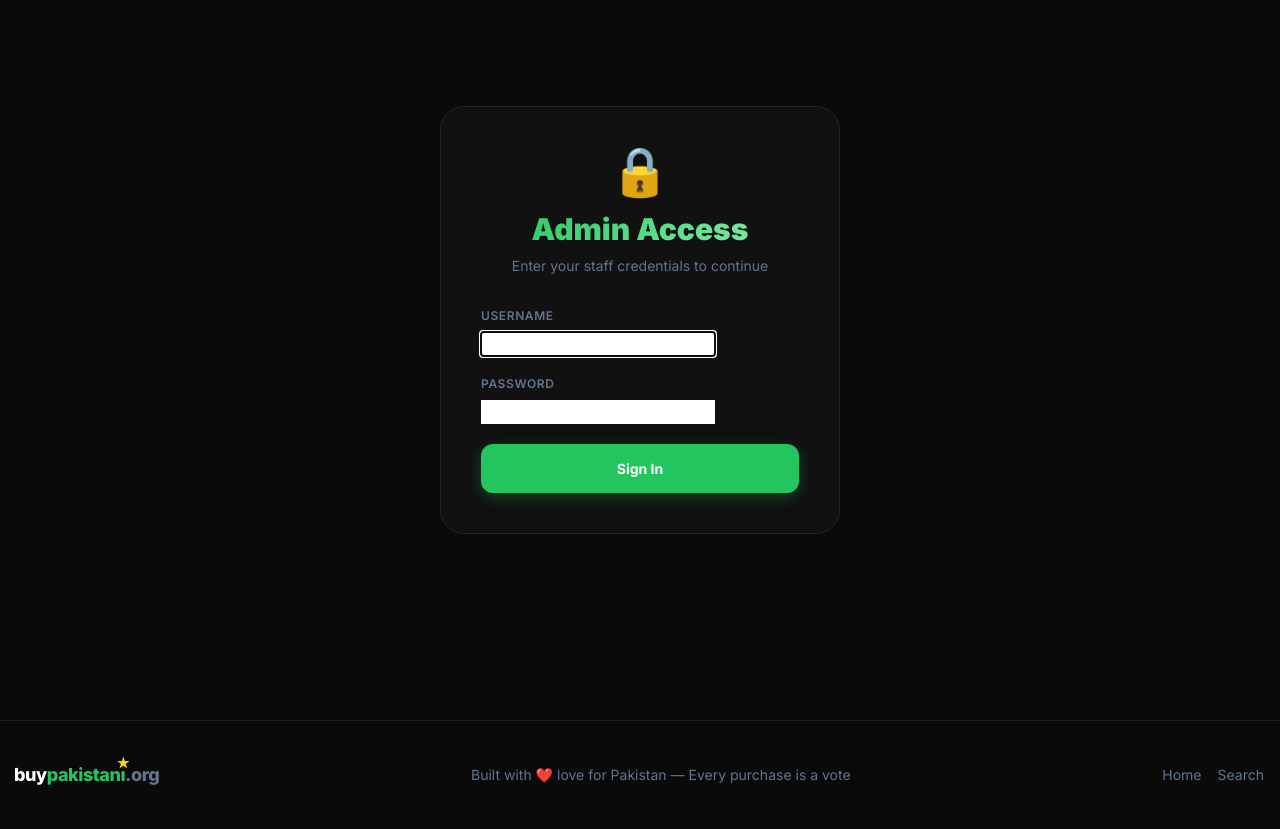
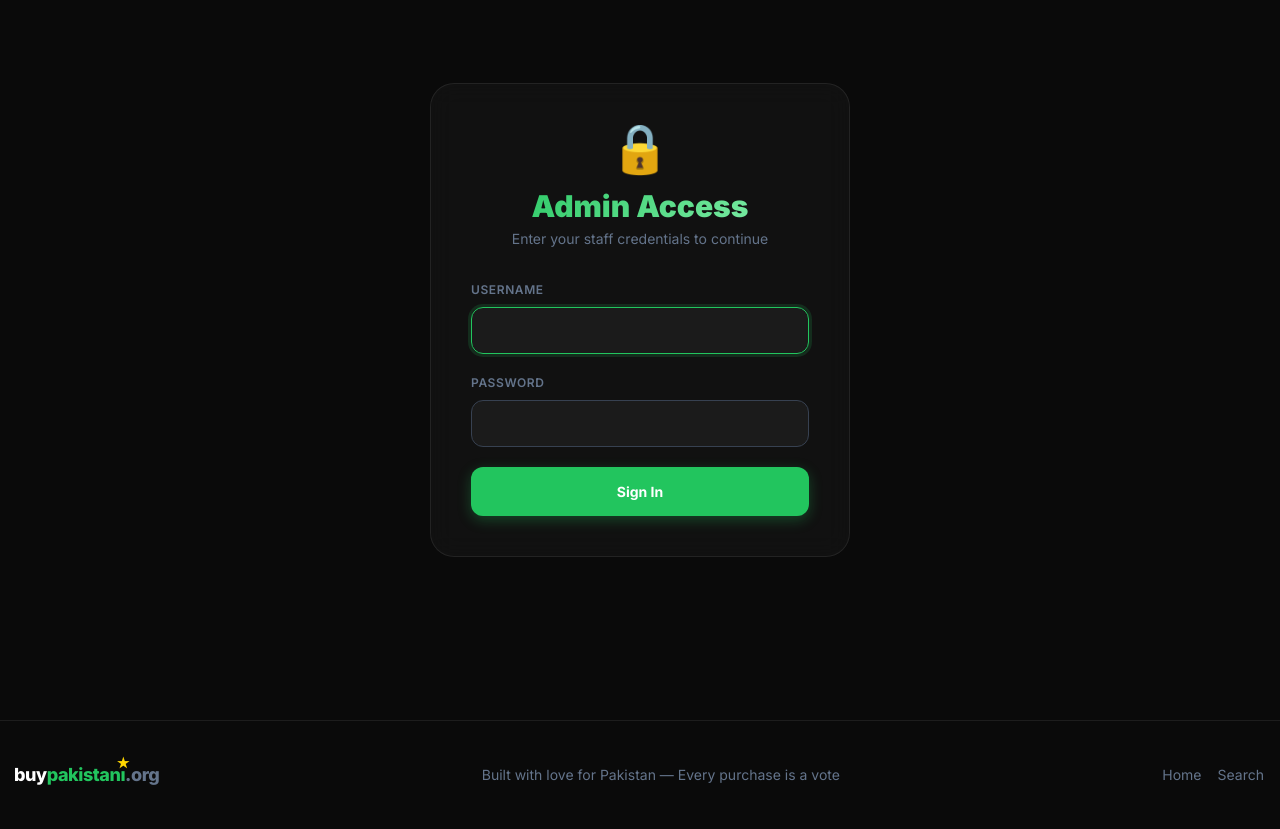
Before and after one commit to iamreyanasghar/PakChoice, a Django app: page /admin in a window 1280 px wide. Shown: the part 65-894 px from the top of the page. Run offline with Django 5.2, Linux system fonts and the light colour scheme; parts of the project's set-up code (start-up, migrations or seed data) failed here and were passed over; some libraries are stand-ins or nearby versions.

Commit message:
add style to admin login

```diff
--- a/core/views.py
+++ b/core/views.py
@@ -192,18 +192,7 @@ def add_alternative(request, slug):
         alt.product = product
         alt.added_by = request.user if request.user.is_authenticated else None
         alt.status = 'pending'
-        local_image = request.FILES.get('local_image')
-        if local_image:
-            import os, uuid
-            ext = os.path.splitext(local_image.name)[1]
-            filename = f'{uuid.uuid4().hex}{ext}'
-            save_path = os.path.join('static', 'img', 'alternative', filename)
-            os.makedirs(os.path.dirname(save_path), exist_ok=True)
-            with open(save_path, 'wb+') as destination:
-                for chunk in local_image.chunks():
-                    destination.write(chunk)
-            alt.local_image = f'alternative/{filename}'
-        elif alt.image_url:
+        if alt.image_url:
             alt.local_image = download_image_from_url(alt.image_url, 'alternative')
         alt.save()
         messages.success(request, '✅ Alternative submitted! It will appear after admin review.')
--- /dev/null
+++ b/static/css/admin-login.css
@@ -0,0 +1,91 @@
+/* ---------- Admin Login Page ---------- */
+.admin-login-wrapper {
+  min-height: 80vh;
+  display: flex;
+  align-items: center;
+  justify-content: center;
+  padding: 2rem 1rem;
+}
+
+.admin-login-card {
+  width: 100%;
+  max-width: 420px;
+}
+
+.admin-login-card .glass {
+  padding: 2.5rem;
+}
+
+.admin-login-card h1 {
+  text-align: center;
+  margin-bottom: 0.25rem;
+}
+
+.admin-login-card .subtitle {
+  text-align: center;
+  color: var(--text-muted);
+  font-size: 0.875rem;
+  margin-bottom: 2rem;
+}
+
+.admin-login-card .form-group {
+  margin-bottom: 1.25rem;
+}
+
+.admin-login-card .form-group label {
+  display: block;
+  font-size: 0.75rem;
+  font-weight: 600;
+  text-transform: uppercase;
+  letter-spacing: 0.05em;
+  color: var(--text-muted);
+  margin-bottom: 0.5rem;
+}
+
+.admin-login-card .form-input {
+  width: 100%;
+  padding: 0.75rem 1rem;
+  border-radius: 0.75rem;
+  background: var(--input-bg);
+  border: 1px solid var(--input-border);
+  color: var(--text-primary);
+  font-size: 0.875rem;
+  transition: border-color 0.2s ease, box-shadow 0.2s ease;
+  outline: none;
+}
+
+.admin-login-card .form-input:focus {
+  border-color: #22c55e;
+  box-shadow: 0 0 0 3px rgba(34, 197, 94, 0.15);
+}
+
+.admin-login-card .field-error {
+  color: #f87171;
+  font-size: 0.75rem;
+  margin-top: 0.375rem;
+}
+
+.admin-login-card .btn-submit {
+  width: 100%;
+  padding: 0.875rem 1.5rem;
+  border-radius: 0.75rem;
+  background: #22c55e;
+  color: #fff;
+  font-weight: 700;
+  font-size: 0.875rem;
+  border: none;
+  cursor: pointer;
+  transition: all 0.2s ease;
+  box-shadow: 0 4px 14px rgba(34, 197, 94, 0.3);
+  margin-top: 0.5rem;
+}
+
+.admin-login-card .btn-submit:hover {
+  background: #16a34a;
+  transform: translateY(-1px);
+  box-shadow: 0 6px 20px rgba(34, 197, 94, 0.4);
+}
+
+.admin-login-card .btn-submit:active {
+  transform: translateY(0);
+}
--- a/templates/core/admin_login.html
+++ b/templates/core/admin_login.html
@@ -1,68 +1,9 @@
 {% extends 'core/base.html' %}
+{% load widget_tweaks static %}
 {% block title %}Admin Login — BuyPakistani{% endblock %}
 
 {% block extra_css %}
-<style>
-.admin-login-wrapper {
-  min-height: 80vh;
-  display: flex;
-  align-items: center;
-  justify-content: center;
-  padding: 2rem 1rem;
-}
-.admin-login-card {
-  width: 100%;
-  max-width: 400px;
-}
-.admin-login-card .glass {
-  padding: 2.5rem;
-}
-.admin-login-card h1 {
-  text-align: center;
-  margin-bottom: 0.5rem;
-}
-.admin-login-card .subtitle {
-  text-align: center;
-  color: var(--text-muted);
-  font-size: 0.875rem;
-  margin-bottom: 2rem;
-}
-.admin-login-card .form-input {
-  width: 100%;
-  padding: 0.75rem 1rem;
-  border-radius: 0.75rem;
-  background: var(--input-bg);
-  border: 1px solid var(--input-border);
-  color: var(--text-primary);
-  font-size: 0.875rem;
-  transition: border-color 0.2s, background 0.3s;
-  outline: none;
-}
-.admin-login-card .form-input:focus {
-  border-color: #22c55e;
-}
-.admin-login-card .btn-submit {
-  width: 100%;
-  padding: 0.875rem 1.5rem;
-  border-radius: 0.75rem;
-  background: #22c55e;
-  color: #fff;
-  font-weight: 700;
-  font-size: 0.875rem;
-  border: none;
-  cursor: pointer;
-  transition: all 0.2s ease;
-  box-shadow: 0 4px 14px rgba(34,197,94,0.3);
-}
-.admin-login-card .btn-submit:hover {
-  background: #16a34a;
-  transform: translateY(-1px);
-  box-shadow: 0 6px 20px rgba(34,197,94,0.4);
-}
-.admin-login-card .btn-submit:active {
-  transform: translateY(0);
-}
-</style>
+<link rel="stylesheet" href="{% static 'css/admin-login.css' %}">
 {% endblock %}
 
 {% block content %}
@@ -88,13 +29,19 @@
 
             <form method="post" class="space-y-5">
                 {% csrf_token %}
-                <div>
-                    <label class="block text-xs uppercase tracking-wider mb-2 font-semibold" style="color:var(--text-muted)">Username</label>
-                    {{ form.username }}
+                <div class="form-group">
+                    <label for="{{ form.username.id_for_label }}">Username</label>
+                    {{ form.username|add_class:"form-input" }}
+                    {% if form.username.errors %}
+                    <p class="field-error">{{ form.username.errors.0 }}</p>
+                    {% endif %}
                 </div>
-                <div>
-                    <label class="block text-xs uppercase tracking-wider mb-2 font-semibold" style="color:var(--text-muted)">Password</label>
-                    {{ form.password }}
+                <div class="form-group">
+                    <label for="{{ form.password.id_for_label }}">Password</label>
+                    {{ form.password|add_class:"form-input" }}
+                    {% if form.password.errors %}
+                    <p class="field-error">{{ form.password.errors.0 }}</p>
+                    {% endif %}
                 </div>
                 <button type="submit" class="btn-submit">
                     Sign In
--- a/templates/core/base.html
+++ b/templates/core/base.html
@@ -258,7 +258,7 @@
                     </span>
                 </a>
             </div>
-            <p class="text-sm" style="color:var(--text-muted)">Built with ❤️ love for Pakistan — Every purchase is a vote</p>
+            <p class="text-sm" style="color:var(--text-muted)">Built with love for Pakistan — Every purchase is a vote</p>
             <div class="flex gap-4 text-sm" style="color:var(--text-muted)">
                 <a href="{% url 'home' %}" class="hover:text-green-500 transition">Home</a>
                 <a href="{% url 'search' %}" class="hover:text-green-500 transition">Search</a>
--- a/templates/core/product.html
+++ b/templates/core/product.html
@@ -151,10 +151,6 @@
                     {{ form.website }}
                 </div>
             </div>
-            <div class="mt-4">
-                <label class="block text-xs uppercase tracking-wider mb-2" style="color:var(--text-muted)">Or upload local image</label>
-                {{ form.local_image }}
-            </div>
             <button type="submit" class="px-8 py-3 rounded-xl bg-green-600 hover:bg-green-500 text-white font-semibold transition shadow-lg shadow-green-900/20">
                 ✅ Submit Alternative
             </button>
```
Also changed, not shown: core/admin_forms.py (+3 -15 lines), core/admin_views.py (+3 -36 lines), core/forms.py (+2 -10 lines), templates/core/admin/alternative_form.html (+0 -7 lines), templates/core/admin/product_form.html (+0 -7 lines).
